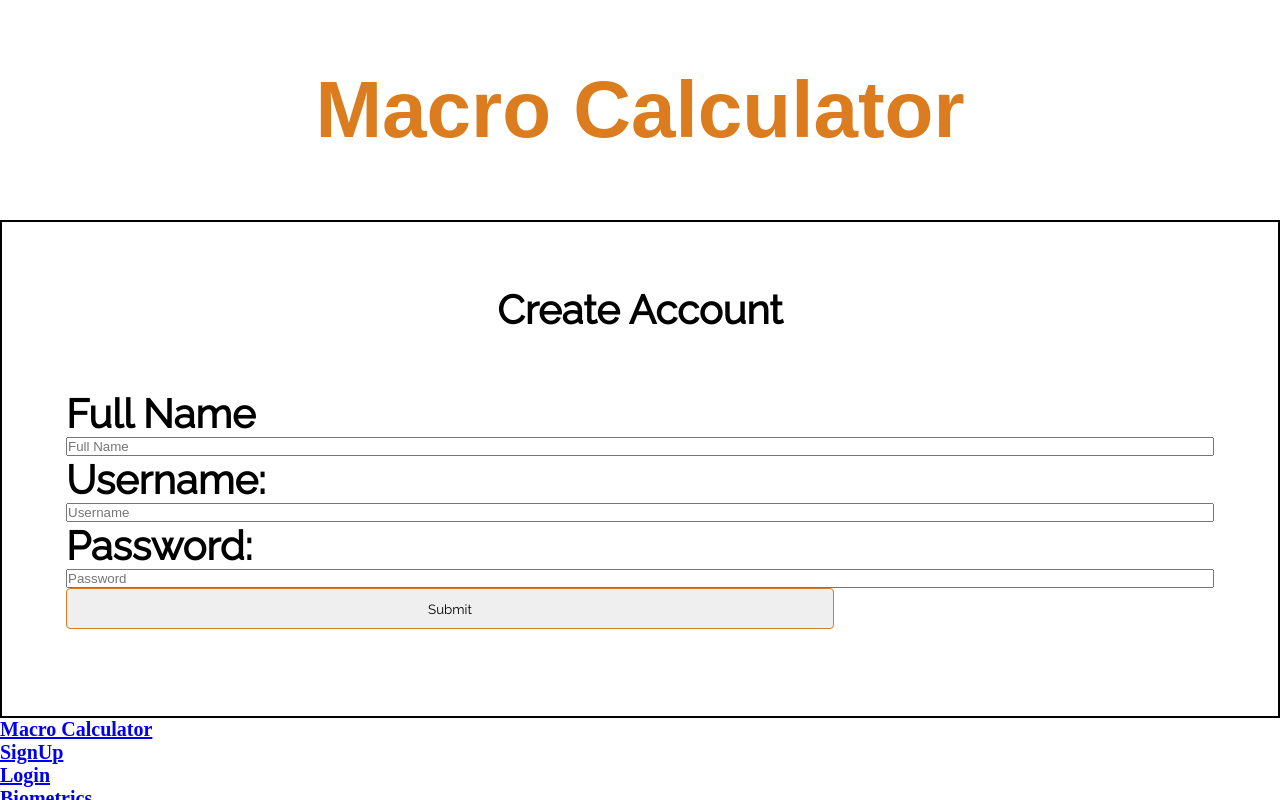
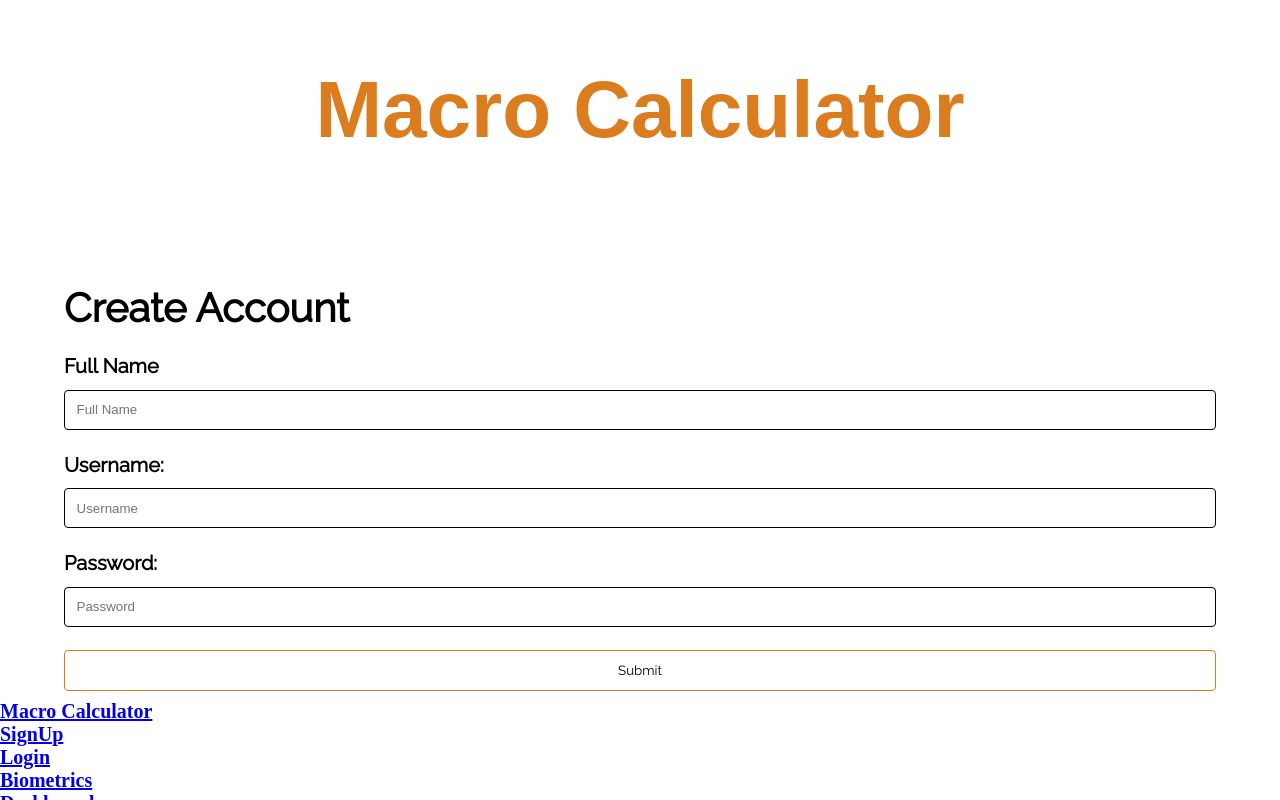
Before and after one commit to prietop97/macro-calculator-react, a React (Create React App) app: page /SignUp in a window 1280 px wide. Shown: the top 800 px of the page. Built offline with nearby package versions, Linux system fonts and the light colour scheme; a web font is replaced by a local one.

Commit message:
styled signup, and bio, added private routes

```diff
--- a/src/App.js
+++ b/src/App.js
@@ -20,12 +20,12 @@ function App() {
       <Switch>
         <Route exact path="/" component={LandingPage} />
         <PrivateRoute exact path="/Dashboard" component={Dashboard} />
-        <Route path = "/Biometrics" component = {BioForm} />
+        <PrivateRoute exact path = "/Biometrics" component = {BioForm} />
         <Route path = "/Login" component = {Login} />
         <Route path = "/SignUp" component = {SignUp} />
-        <Route path = "/WelcomePage" component = {WelcomePage} />
-        <Route path = "/SnacksAndMeals" component = {SnacksAndMeals} />
-        <Route path = "/CalculatedPage" component = {CalculatedPage} />
+        <PrivateRoute exact path = "/WelcomePage" component = {WelcomePage} />
+        <PrivateRoute exact path = "/SnacksAndMeals" component = {SnacksAndMeals} />
+        <PrivateRoute exact path = "/CalculatedPage" component = {CalculatedPage} />
       </Switch>
       <Footer>
       </Footer>
--- a/src/Components/BioForm.js
+++ b/src/Components/BioForm.js
@@ -3,7 +3,6 @@ import styled from 'styled-components';
 import {month, days, year, feets, inches, meals} from './data.js';
 import { connect } from "react-redux"
 import { sendStats } from "../Redux/UserStats/userStatsActions";
-
 
 
 const initialValues = {
@@ -125,7 +124,6 @@ const BioForm = (props) => {
                     </select>
                 </div>
                 </div>
-
                     <button className='continue'>Continue</button>
 
             </form>
--- a/src/Components/SignUp.js
+++ b/src/Components/SignUp.js
@@ -20,17 +20,17 @@ const SignUp = ({signUp , history}) => {
         <SignUpContainer>
         <div className= 'login'>
 
-            <h1>Create Account</h1>
+            <h2>Create Account</h2>
             <form>
-            <h2>Full Name</h2>
+                <h3>Full Name</h3>
                 <input type="text" placeholder="Full Name" onChange={handleChange} name="fullname" value={formValues.fullname} />
             </form>
             <form>
-            <h2>Username:</h2>
+                <h3>Username:</h3>
                 <input type='username' placeholder='Username' onChange={handleChange} name="username" value={formValues.username} />
             </form>
             <form>
-            <h2>Password:</h2>
+                <h3>Password:</h3>
                 <input type='password' placeholder = 'Password' onChange={handleChange} name="password" value={formValues.password} />
             </form>
             <button className='continue' onClick={onSubmit}>Submit</button>
@@ -44,15 +44,52 @@ const SignUp = ({signUp , history}) => {
 
 
 const SignUpContainer = styled.div`
-    height: 60%;
+    height: 60vh;
     width: 100%;
-    justify-content: center;
+    padding: 5%;
+
+    h2{
+        font-size: 4rem;
+        width: 100%;
+        font-family: 'Raleway', sans-serif;
+        padding-bottom: 2%;
+    }
+
+    form {
+        display: flex;
+        flex-direction: column;
+        justify-content: flex-start;
+        margin: 0 auto;
+        width: 100%;
+        padding-bottom: 2%;
+
+
+        h3 {
+            display: flex;
+            justify-content: flex-start;
+            font-size: 2rem;
+            font-family: 'Raleway', sans-serif;
+            padding-bottom: 1%;
+        }
+
+        input {
+            display: flex;
+            justify-content: flex-start;
+            width: 100%;
+            padding: 1% 1%;
+            margin: 0 auto;
+            border: 1px solid black;
+            border-radius: 4px;
+            box-shadow: none;
+        }
+    }
 
     button{
         display: flex;
         justify-content: center;
         border: none;
-        width: 60vw;
+        width: 100%;
+        background: white;
         border-radius: 4px;
         border: #db7c1e solid 1px;
         padding: 1%;
@@ -63,70 +100,8 @@ const SignUpContainer = styled.div`
             background: #db7c1e;
         }
     }
-    h1 {
-        font-size: 4rem;
-        width: 100%;
-        font-family: 'Raleway', sans-serif;
-        padding-bottom: 5%;
-        }
-    h2 {
-        display: flex;
-        justify-content: flex-start;
-        font-size: 4rem;
-        width: 100%;
-        font-family: 'Raleway', sans-serif;
-
-    }
-
-    form {
-        display: flex;
-        flex-direction: column;
-        justify-content: center;
-        margin: 0 auto;
-        width: 100%;
-        }
-        .height{
-            display: flex;
-            flex-direction: column;
-            justify-content: flex-start;
-            width: 67%;
-            height: 20%;
-
-            h3 {
-                display: flex;
-                justify-content: flex-start;
-                font-size: 2rem;
-                font-family: 'Raleway', sans-serif;
-            }
-            .height-inputs {
-                display: flex;
-                width:  100%;
-                justify-content: space-between;
 
 
-
-                .left {
-                    width: 49.5%;
-                    margin-right: 0.5%;
-                    padding: 1% 1%;
-                }
-                .right {
-                    width: 49.5%;
-                    margin-right: 0.5%;
-                    padding: 1.5% 1%;
-
-                }
-            }
-        }
-
-    }
-
-
-.login {
-    text-align: center;
-    border: 2px solid black;
-    padding: 5%;
-  }
 
 `
 
```
